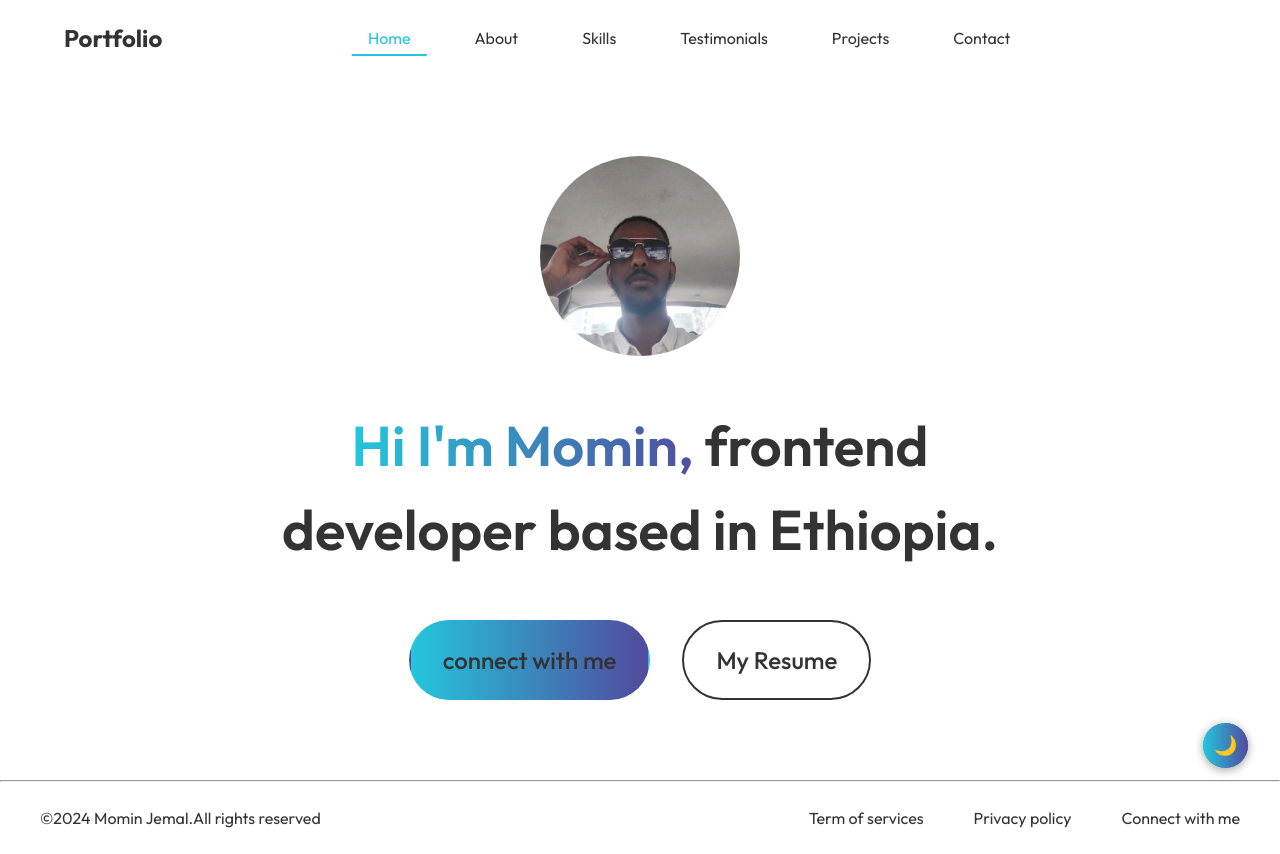
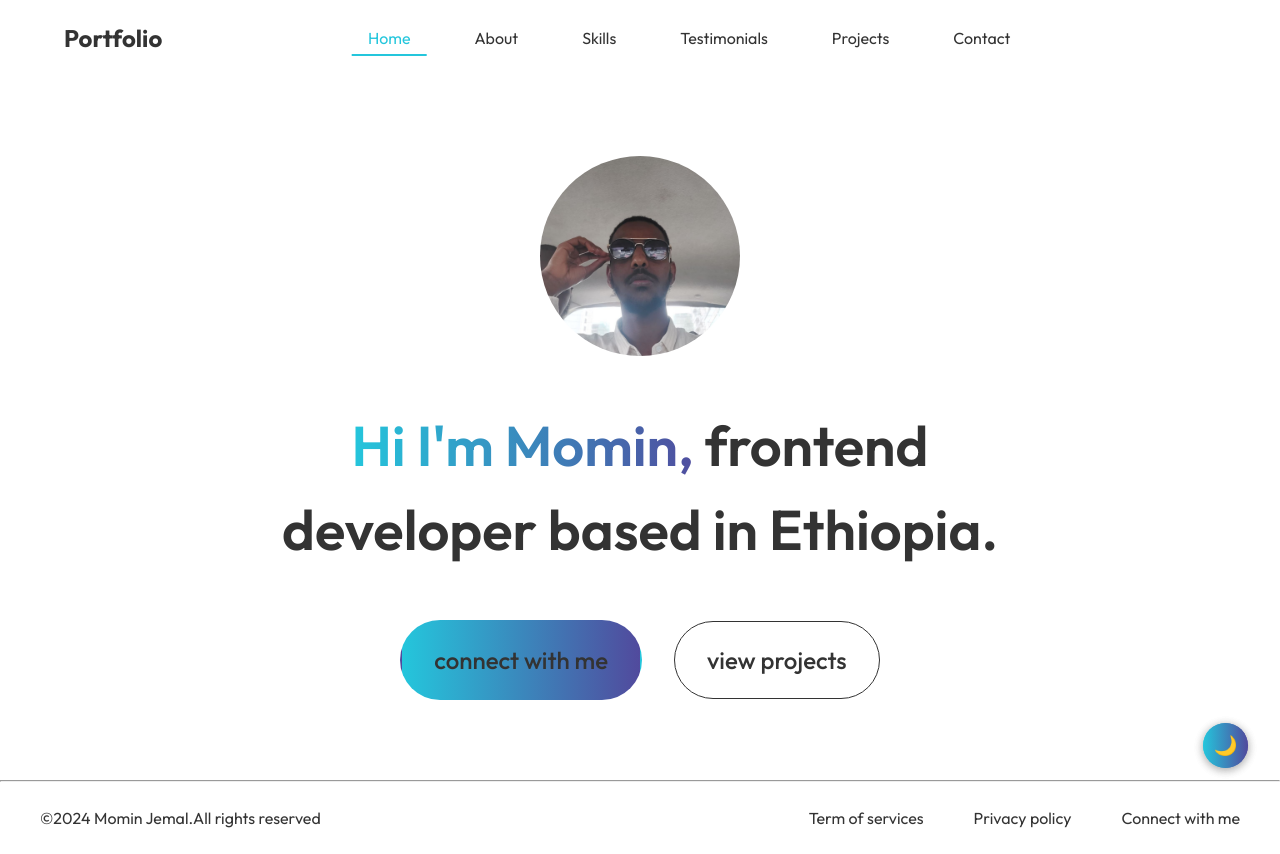
Before and after one commit to mominjemal/portfolio-react, a React (Vite) app: page / in a window 1280 px wide. Built offline with nearby package versions, Linux system fonts and the light colour scheme.

Commit message:
edit the links

```diff
--- a/src/components/hero/hero.css
+++ b/src/components/hero/hero.css
@@ -52,16 +52,26 @@
     padding: 0 1rem;
     box-sizing: border-box;
 }
+.hero-action a {
+    text-decoration: none;
+}
 .hero-connect{
     background: var(--primary-gradient);
     border-radius: 3.125rem;
     padding: 1.25rem 2rem;
-
+    text-decoration: none;
+    text-underline-position: none;
+    color: var(--text-primary);
     cursor: pointer;
     border: 0.125rem solid transparent;
     transition: border-color 0.3s ease;
 }
-
+.hero-projects{
+    color: var(--text-primary);
+    border: 1px solid var(--text-primary);
+    border-radius: 3.125rem;
+    padding: 1.25rem 2rem;
+}
 .hero-resume{
     border-radius: 3.125rem;
     padding: 1.25rem 2rem;
--- a/src/components/hero/hero.jsx
+++ b/src/components/hero/hero.jsx
@@ -1,6 +1,6 @@
 import React from "react"
 import  './hero.css'
-import { Link as AnchorLink } from 'react-scroll';
+import { Link } from 'react-router-dom';
 import profile_img from '../../../public/images/profile_image.jpg'
 
 const Hero = () =>{
@@ -9,9 +9,8 @@ const Hero = () =>{
     <img src={profile_img} alt="" />
      <h1><span>Hi I'm Momin, </span>frontend developer based in Ethiopia.</h1>
      <div className="hero-action">
-     <AnchorLink to='contact' offset={50} smooth={true}> <div  className="hero-connect">connect with me</div></AnchorLink>
-        <div className="hero-resume">My Resume</div>
-
+     <Link to='/contact' offset={50} smooth={true}> <div  className="hero-connect">connect with me</div></Link>
+      <Link to='/projects' offset={50} smooth={true}> <div  className="hero-projects">view projects</div></Link>
      </div>
 </div>
 
```
